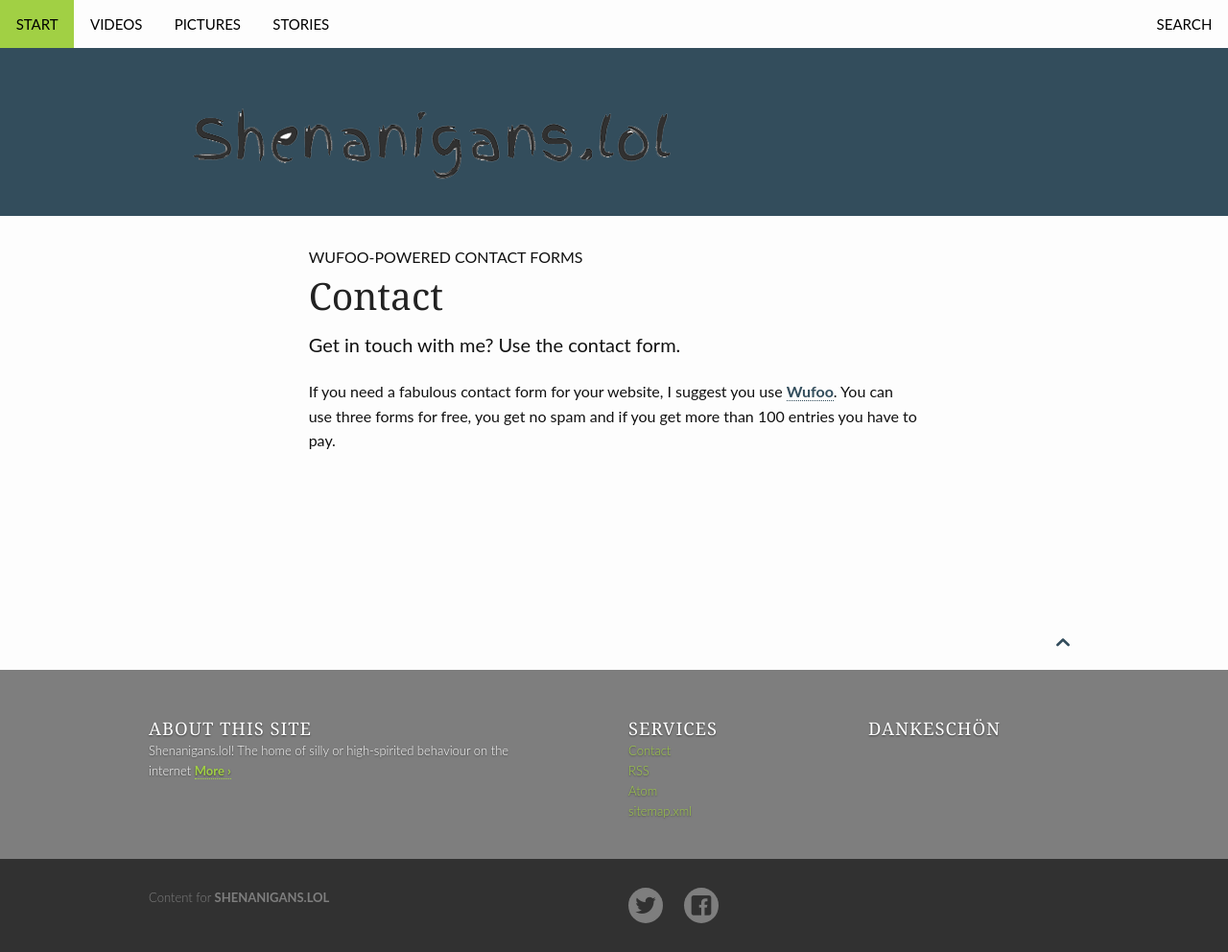
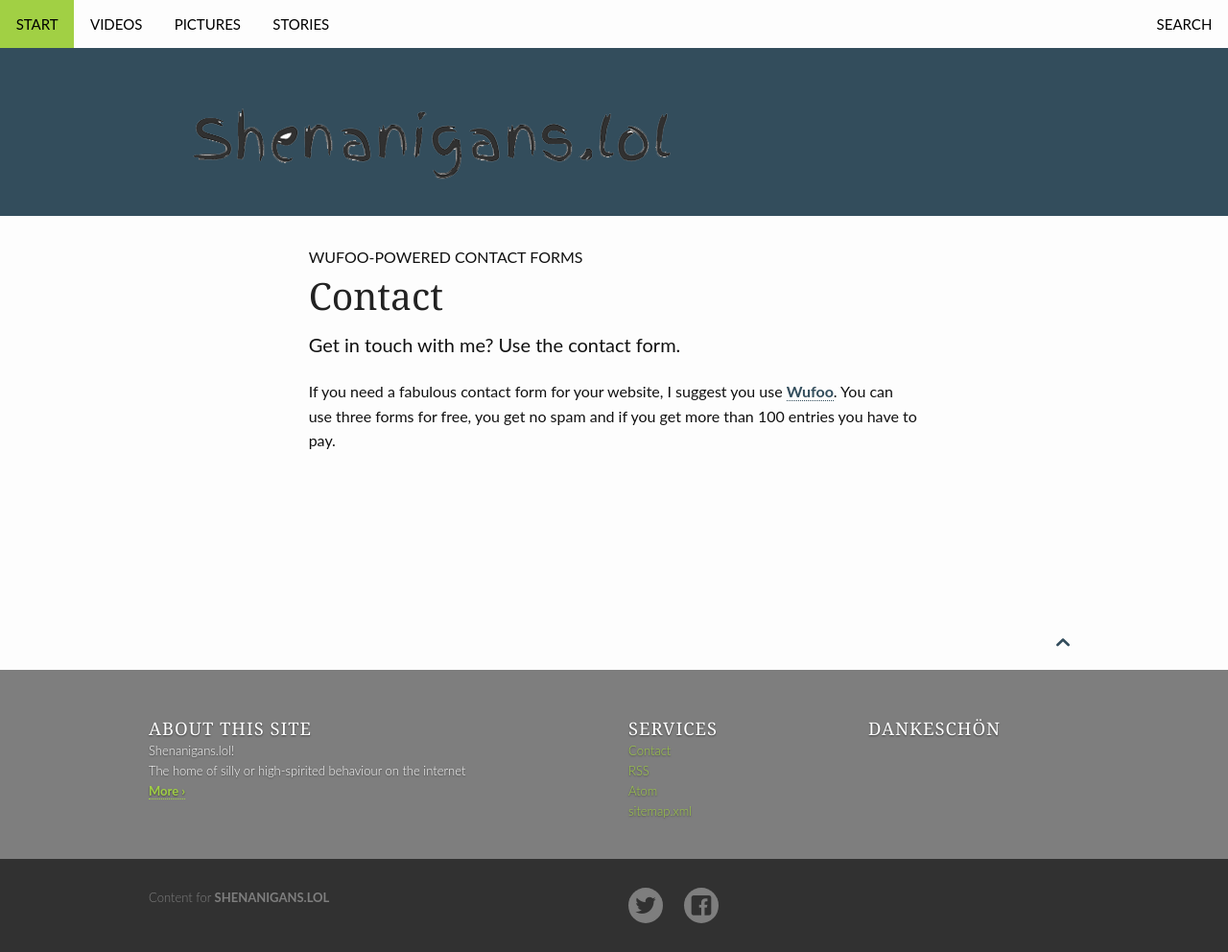
Before and after one commit to johnpfisk/shenanigans.lol, a Jekyll site: the page built from _pages/contact.md, in a window 1280 px wide. Shown: the whole page at 96% size. Built offline with Jekyll 4.4.1, drawn with Linux system fonts in a browser that asks for light colours; some of the changed lines change nothing that is shown.

Commit message:
Changes to config

```diff
--- a/_config.yml
+++ b/_config.yml
@@ -12,11 +12,11 @@
 
 
 # The slogan describes your website and is used on homepage in <title> and other important places
-slogan: "A Flexible Theme for Jekyll"
+slogan: "Silly or high-spirited behaviour!"
 
 
 # The description is used on homepage and in the footer to quickly describe your website. Use a maximum of 150 characters for SEO-purposes.
-description: "Shenanigans.lol!  The home of silly or high-spirited behaviour on the internet"
+description: "Shenanigans.lol!<br/>The home of silly or high-spirited behaviour on the internet<br/>"
 
 # Main author of the website
 # See > authors.yml
```
